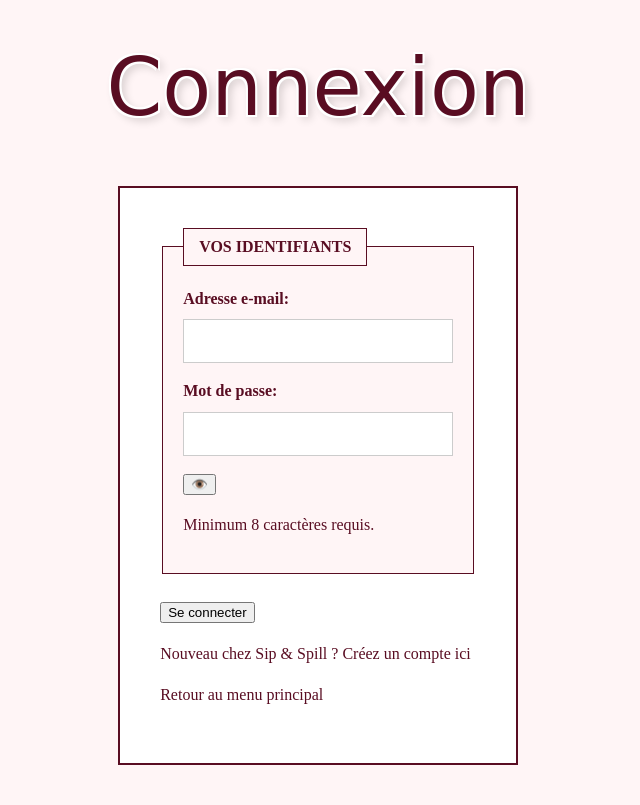
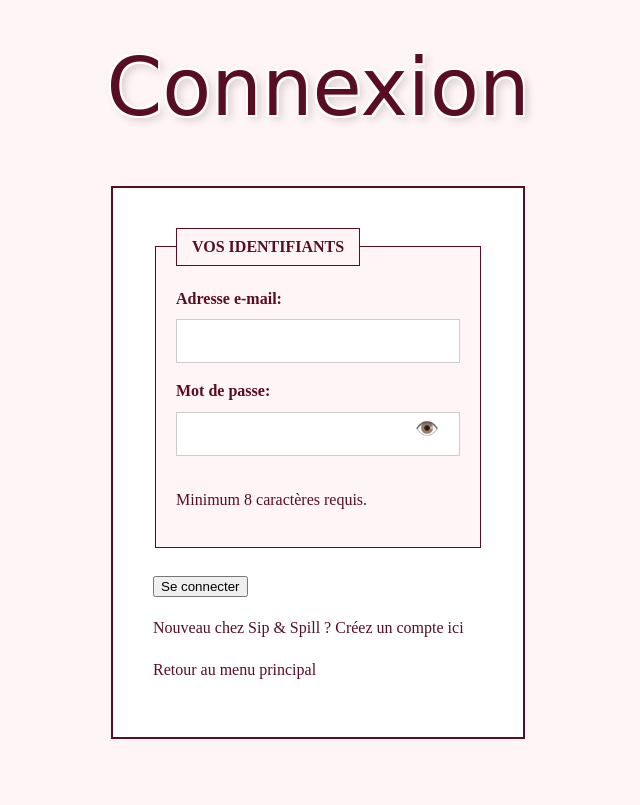
Before and after one commit to s6xtine/MEF1-A-2026, a PHP site: page /MEF1-A-2026/connexion.php in a window 1280 px wide. Shown: the part 97-902 px from the top of the page, without its empty margins (322-962 px from the left). Run offline with PHP 8.4, Linux system fonts and the light colour scheme.

Commit message:
[phase#4] DEBUT

```diff
--- a/style.css
+++ b/style.css
@@ -93,6 +93,22 @@ a:hover {
 }
 
 .statut-valide { color: green; font-weight: bold; }
+
+/* Permet de cacher n'importe quel élément */
+.cache {
+    display: none !important;
+}
+
+/* Couleurs pour les messages de retour (AJAX) */
+.texte-succes {
+    color: var(--success-text);
+    font-weight: bold;
+}
+
+.texte-erreur {
+    color: var(--red-gossip);
+    font-weight: bold;
+}
 
 /* ==========================================================================
    HEADERS & TITRES
@@ -459,6 +475,20 @@ main > section { width: 100%; }
     color: var(--bordeaux-chic);
     border: 2px solid var(--bordeaux-chic);
 }
+
+#btn-oeil {
+    background: transparent;
+    border: none;
+    font-size: 1.2rem;
+    cursor: pointer;
+
+    /* L'astuce pour le placer dans le champ sans rien casser d'autre : */
+    float: right;
+    position: relative;
+    margin-top: -55px; /* Remonte le bouton par dessus l'input */
+    margin-right: 15px; /* L'écarte un peu du bord droit */
+}
+
 /* ==========================================================================
    FORMULAIRES (Global & Exceptions)
    ========================================================================== */
```
Also changed, not shown: 1 other file.
